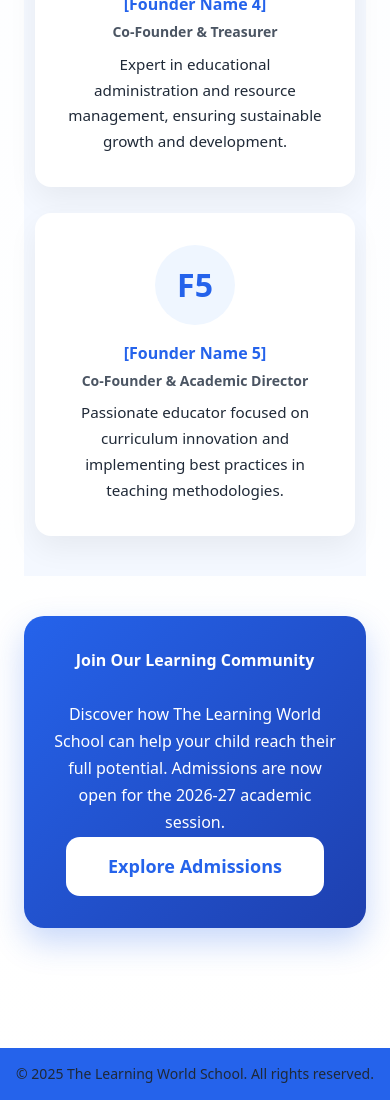
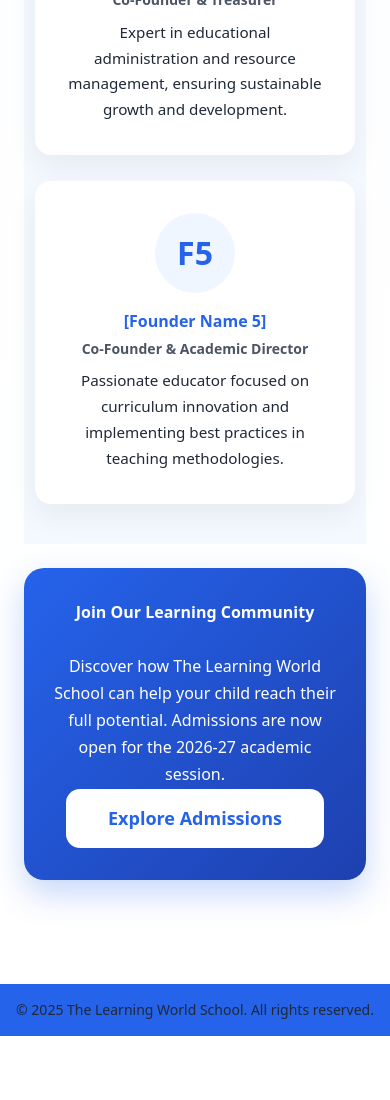
Before and after one commit to aamir7shahab/tlws, a React (Vite) app in the folder school-website/: page /about in a window 390 px wide. Shown: the part 8011-9111 px from the top of the page. After the commit the page ends 9047 px from the top, so only its background shows below. Built offline with nearby package versions, Linux system fonts and the light colour scheme.

Commit message:
Updated for mobile scrolling issue.

```diff
--- a/school-website/src/App.jsx
+++ b/school-website/src/App.jsx
@@ -3,7 +3,7 @@ import AppRoutes from './routes/AppRoutes';
 
 function Footer() {
   return (
-    <footer className="bg-blue-600 text-white text-center py-4 mt-10">
+    <footer className="bg-blue-600 text-white text-center py-4 mt-6">
       <p className="text-sm">
         &copy; {new Date().getFullYear()} The Learning World School. All rights reserved.
       </p>
--- a/school-website/src/styles/about.css
+++ b/school-website/src/styles/about.css
@@ -85,7 +85,7 @@ li {
 .section-soft {
   background: var(--bg-soft);
   padding: 2.5rem 0;
-  margin: 2.5rem 0;
+  margin: 1.5rem 0;
 }
 
 /* HERO SECTIONS */
```
